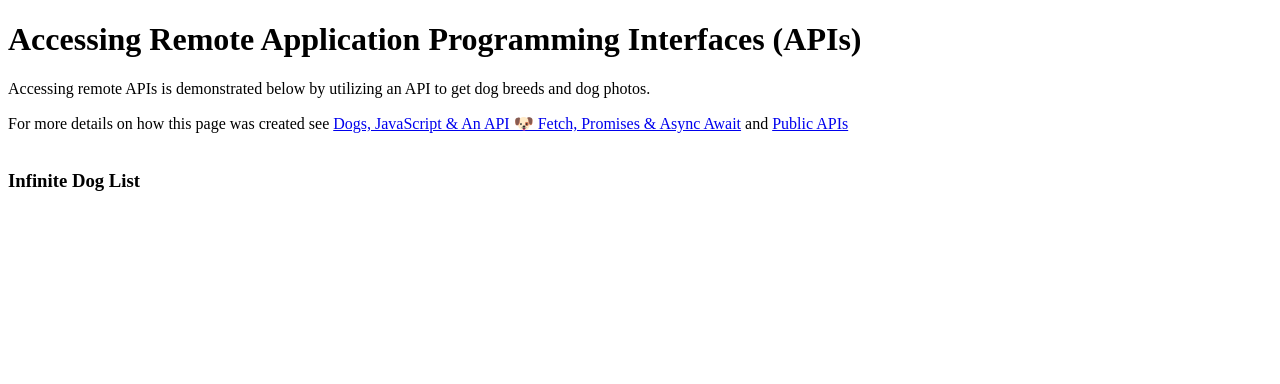
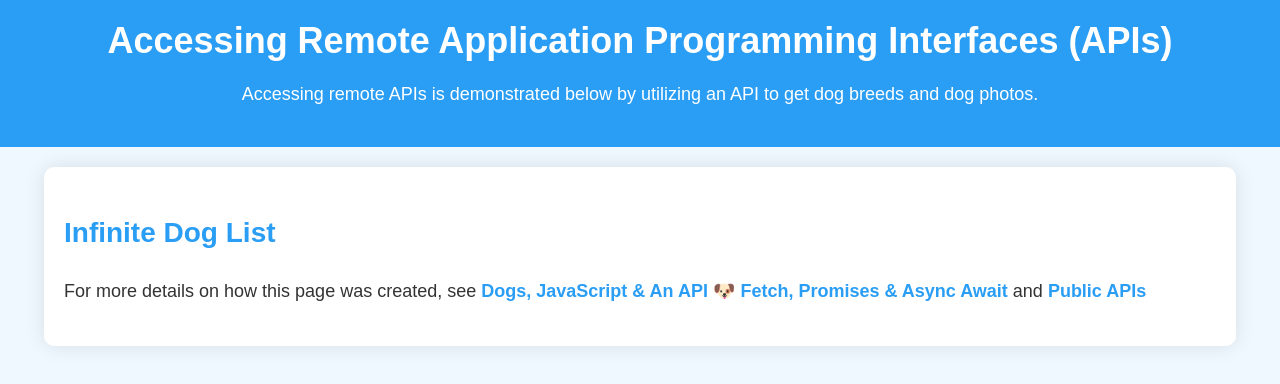
Before and after one commit to MPooleGit/node-js-on-azure-test, a website: page static/fetching-remote-dog-breeds.html in a window 1280 px wide. Drawn offline with Linux system fonts and the light colour scheme; no server answers.

Commit message:
Update fetching-remote-dog-breeds.html

```diff
--- a/static/fetching-remote-dog-breeds.html
+++ b/static/fetching-remote-dog-breeds.html
@@ -1,50 +1,120 @@
 <!DOCTYPE html>
-<html>
+<html lang="en">
 <head>
+    <meta charset="UTF-8">
+    <meta name="viewport" content="width=device-width, initial-scale=1.0">
     <title>Dog List</title>
+    <style>
+        body {
+            font-family: Arial, sans-serif;
+            background-color: #f0f8ff;
+            margin: 0;
+            padding: 0;
+            color: #333;
+        }
+        header {
+            background-color: #2a9df4;
+            color: white;
+            text-align: center;
+            padding: 20px 0;
+        }
+        h1 {
+            margin: 0;
+            font-size: 36px;
+        }
+        p {
+            font-size: 18px;
+            line-height: 1.6;
+        }
+        a {
+            color: #2a9df4;
+            text-decoration: none;
+            font-weight: bold;
+        }
+        a:hover {
+            text-decoration: underline;
+        }
+        h3 {
+            color: #2a9df4;
+            font-size: 28px;
+            margin-top: 30px;
+        }
+        select {
+            font-size: 16px;
+            padding: 10px;
+            margin: 10px;
+            border-radius: 5px;
+            border: 1px solid #ccc;
+            width: 250px;
+            cursor: pointer;
+        }
+        select:focus {
+            border-color: #2a9df4;
+        }
+        #photo1, #photo2 {
+            margin-top: 20px;
+            text-align: center;
+        }
+        img {
+            max-width: 90%;
+            height: auto;
+            border-radius: 10px;
+            margin-bottom: 20px;
+            box-shadow: 0 0 10px rgba(0, 0, 0, 0.1);
+        }
+        .container {
+            width: 90%;
+            max-width: 1200px;
+            margin: 20px auto;
+            padding: 20px;
+            background-color: white;
+            border-radius: 10px;
+            box-shadow: 0 0 20px rgba(0, 0, 0, 0.1);
+        }
+    </style>
 </head>
+<body>
 
-<body>
+<header>
     <h1>Accessing Remote Application Programming Interfaces (APIs)</h1>
     <p>Accessing remote APIs is demonstrated below by utilizing an API to get dog breeds and dog photos.</p>
+</header>
 
-For more details on how this page was created see
-<a href="https://www.youtube.com/watch?v=AVmGmLFcukM">Dogs, JavaScript & An API 🐶 Fetch, Promises &
-Async Await</a> and <a href="https://github.com/public-apis/public-apis">Public
-APIs</a><br /><br />
+<div class="container">
+    <h3>Infinite Dog List</h3>
+    <p>For more details on how this page was created, see <a href="https://www.youtube.com/watch?v=AVmGmLFcukM">Dogs, JavaScript & An API 🐶 Fetch, Promises & Async Await</a> and <a href="https://github.com/public-apis/public-apis">Public APIs</a></p>
 
-<h3>Infinite Dog List</h3>
-<div id="breed"></div><br>
+    <div id="breed"></div>
     <div id="photo1"></div>
     <div id="photo2"></div>
+</div>
 
 <script>
     // JavaScript code starts here.
     async function createBreedList() {
-		const response = await fetch('https://dog.ceo/api/breeds/list/all')
-		const breedList = await response.json()
+        const response = await fetch('https://dog.ceo/api/breeds/list/all');
+        const breedList = await response.json();
 
-		// Note that this line below utilizing a template literal which utilizes back ticks (``).
         document.getElementById("breed").innerHTML = `
             <select onchange="loadByBreed(this.value)">
                 <option>Choose a dog breed...</option>
                 ${Object.keys(breedList.message).map(function(breed) {
                     return `<option>${breed}</option>`}).join("")
                 }
-			</select>`
+            </select>`;
     }
 
     async function loadByBreed(breed) {
         if (breed != 'Choose a dog breed...') {
-			const response = await fetch(`https://dog.ceo/api/breed/${breed}/images`)
-    		const data = await response.json()
-			document.getElementById("photo1").innerHTML = `<img src="${data.message[0]}" height="400">`
-			document.getElementById("photo2").innerHTML = `<img src="${data.message[1]}" height="400">`
+            const response = await fetch(`https://dog.ceo/api/breed/${breed}/images`);
+            const data = await response.json();
+            document.getElementById("photo1").innerHTML = `<img src="${data.message[0]}" height="400">`;
+            document.getElementById("photo2").innerHTML = `<img src="${data.message[1]}" height="400">`;
         }
     }
 
     // JavaScript function that gets called automatically when the HTML page is loaded.
-	createBreedList()
+    createBreedList();
 </script>
 
 </body>
```
Lines whose indentation alone changed are shown as unchanged.
